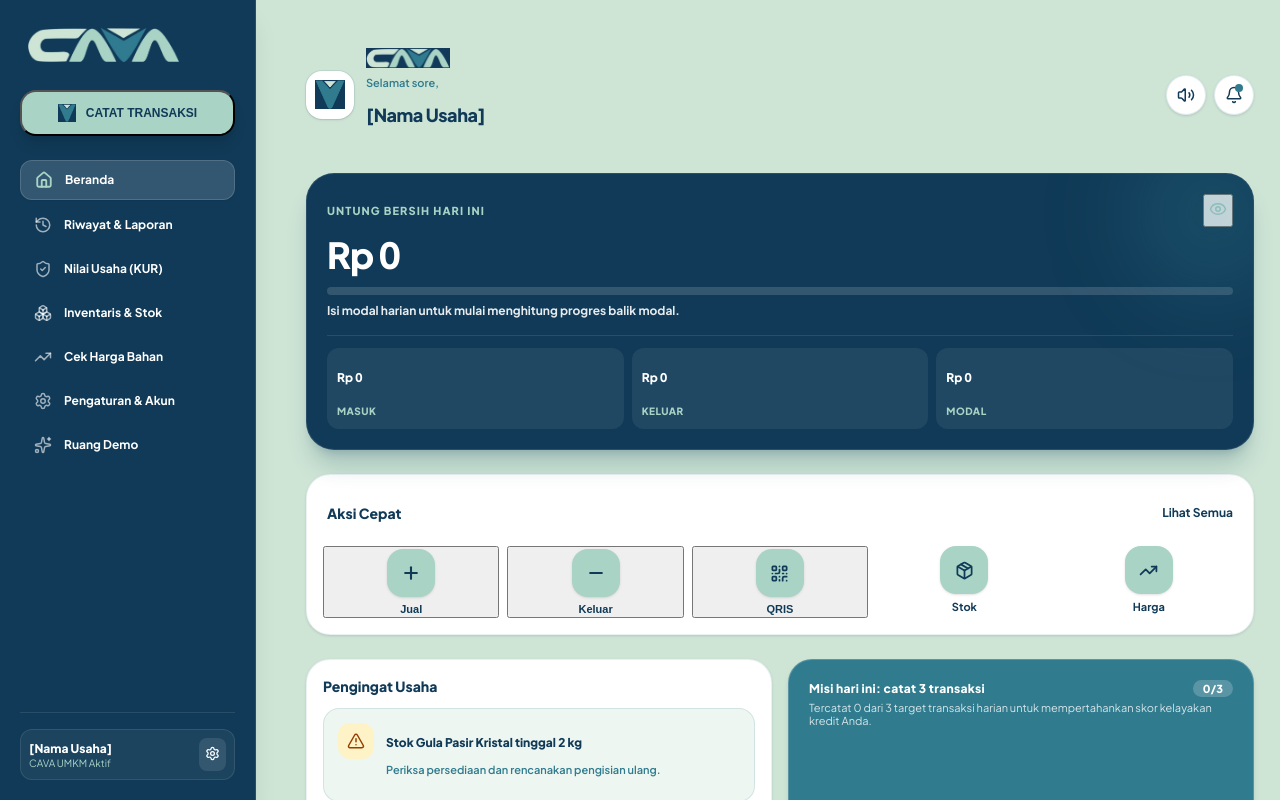
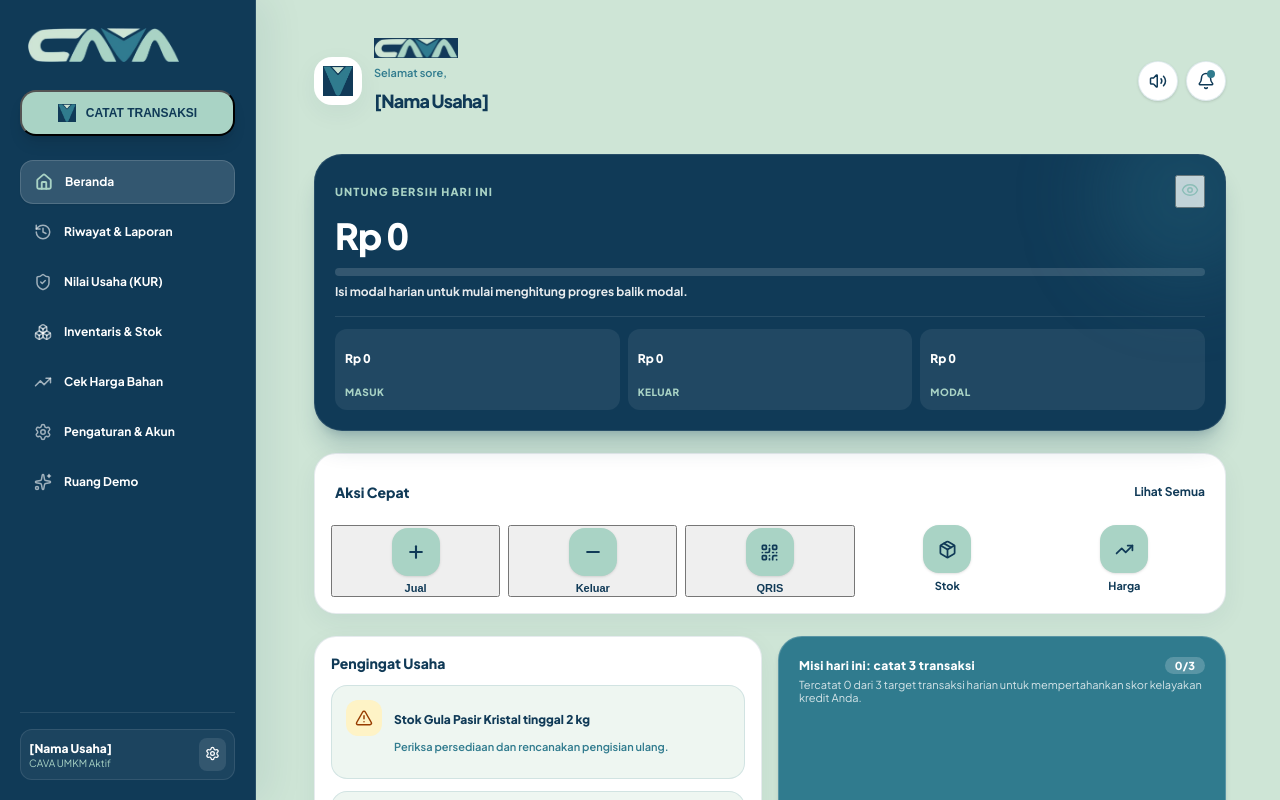
Before and after one commit to elfa306/umkmredesign, a Next.js app: page /kasir in a window 1280 px wide. Shown: the top 800 px of the page. Built offline with nearby package versions, Linux system fonts and the light colour scheme; no server answers; the database is empty.

Commit message:
Introduce consistent CAVA mobile banking design system

```diff
--- a/app/globals.css
+++ b/app/globals.css
@@ -602,3 +602,274 @@ input.loan-range::-moz-range-thumb {
   background: #103A57;
   box-shadow: 0 1px 6px rgba(16, 58, 87, 0.24);
 }
+
+/* -------------------------------------------------------------------------
+   CAVA Mobile Banking Refresh
+   Clean surfaces, compact hierarchy, and accessible navigation.
+   ------------------------------------------------------------------------- */
+:root {
+  --cava-surface: #FFFFFF;
+  --cava-surface-soft: #F6FAF8;
+  --cava-line: rgba(16, 58, 87, 0.10);
+  --cava-shadow-soft: 0 8px 26px rgba(16, 58, 87, 0.055);
+  --cava-shadow-raised: 0 14px 34px rgba(16, 58, 87, 0.11);
+  --cava-radius-card: 22px;
+}
+
+html {
+  scroll-behavior: smooth;
+  scroll-padding-top: 24px;
+}
+
+body {
+  background: var(--cava-bg);
+  color: var(--cava-prussian);
+  font-feature-settings: "ss01" on;
+}
+
+::selection {
+  color: var(--cava-prussian);
+  background: var(--cava-pastel);
+}
+
+:focus-visible {
+  outline: 3px solid rgba(48, 123, 142, 0.42);
+  outline-offset: 3px;
+}
+
+.wrap {
+  width: 100%;
+  max-width: 520px;
+  margin: 0 auto;
+  padding: calc(12px + env(safe-area-inset-top)) 16px calc(116px + env(safe-area-inset-bottom));
+  gap: 18px;
+}
+
+@media (min-width: 1024px) {
+  .wrap {
+    width: min(calc(100% - 300px), 1240px);
+    max-width: 1240px;
+    margin-left: 280px;
+    margin-right: 20px;
+    padding: 28px 34px 72px;
+    gap: 22px;
+  }
+}
+
+@media (min-width: 1440px) {
+  .wrap {
+    width: min(calc(100% - 320px), 1320px);
+    max-width: 1320px;
+    margin-left: 300px;
+    padding: 34px 46px 80px;
+  }
+}
+
+/* Consistent page headings: left aligned like a financial dashboard. */
+.wrap > header,
+.wrap .header-app {
+  text-align: left;
+  padding-top: max(10px, env(safe-area-inset-top));
+}
+
+.wrap > header h1,
+.wrap .header-app h1 {
+  color: var(--cava-prussian);
+  letter-spacing: -0.045em;
+  line-height: 1.16;
+}
+
+.wrap > header p,
+.wrap .header-app p {
+  color: var(--cava-teal);
+}
+
+.header-app {
+  display: flex;
+  flex-direction: column;
+  align-items: flex-start;
+  gap: 4px;
+}
+
+.glass-card {
+  border-radius: var(--cava-radius-card);
+  border: 1px solid var(--cava-line);
+  background: var(--cava-surface);
+  box-shadow: var(--cava-shadow-soft);
+  padding: 20px;
+}
+
+.balance-card {
+  border-radius: 26px;
+  text-align: left;
+  box-shadow: var(--cava-shadow-raised);
+}
+
+/* White panels on all existing screens share one quiet surface treatment. */
+.wrap .rounded-3xl.bg-white,
+.wrap .rounded-2xl.bg-white,
+.wrap .rounded-xl.bg-white {
+  border-color: var(--cava-line);
+  box-shadow: var(--cava-shadow-soft);
+}
+
+.wrap .rounded-3xl.bg-white {
+  border-radius: 22px;
+}
+
+.wrap .rounded-2xl.bg-white {
+  border-radius: 18px;
+}
+
+.wrap .rounded-xl.bg-white {
+  border-radius: 15px;
+}
+
+/* Controls remain the same controls; only their visual states are unified. */
+.btn-main,
+.wrap .btn-main {
+  border-radius: 16px;
+  background: var(--cava-prussian);
+  box-shadow: 0 8px 18px rgba(16, 58, 87, 0.14);
+}
+
+.btn-soft,
+.wrap .btn-soft {
+  border-radius: 15px;
+  background: #FFFFFF;
+  border: 1px solid var(--cava-line);
+}
+
+.btn-sm {
+  border-radius: 12px;
+}
+
+.filter-pills {
+  justify-content: flex-start;
+  padding-bottom: 2px;
+}
+
+.btn-pill {
+  border-radius: 999px;
+  border-color: rgba(48, 123, 142, 0.18);
+  padding: 9px 15px;
+}
+
+.btn-pill.active {
+  background: var(--cava-prussian);
+  color: #FFFFFF;
+}
+
+.toggle-stats {
+  border-radius: 15px;
+  border-color: var(--cava-line);
+  padding: 4px;
+}
+
+.toggle-stats button {
+  border-radius: 12px;
+  min-height: 42px;
+}
+
+.trx {
+  border-radius: 17px;
+  border-color: var(--cava-line);
+  box-shadow: none;
+}
+
+.mut {
+  padding: 13px 0;
+}
+
+.label {
+  letter-spacing: 0.045em;
+}
+
+/* Mobile navigation: white dock, soft active state, CAVA V remains the record action. */
+.cava-mobile-nav {
+  min-height: 70px;
+  border-color: rgba(16, 58, 87, 0.09);
+  box-shadow: 0 -10px 30px rgba(16, 58, 87, 0.10);
+}
+
+.cava-mobile-nav > a {
+  min-width: 58px;
+  border-radius: 15px;
+  padding: 7px 6px;
+  transition: color 150ms ease, background-color 150ms ease;
+}
+
+.cava-mobile-nav > a[class*="text-[#103A57]"] {
+  background: rgba(206, 229, 214, 0.58);
+}
+
+.cava-mobile-nav > a span {
+  font-size: 10px;
+  line-height: 1.2;
+}
+
+.cava-mobile-nav button {
+  transition: transform 150ms ease, box-shadow 150ms ease;
+}
+
+.cava-mobile-nav button:focus-visible {
+  outline-offset: 5px;
+}
+
+.cava-desktop-sidebar {
+  box-shadow: 12px 0 36px rgba(16, 58, 87, 0.08);
+}
+
+.cava-desktop-sidebar nav a {
+  min-height: 44px;
+  border-radius: 13px;
+}
+
+.cava-desktop-sidebar nav a span {
+  line-height: 1.35;
+}
+
+/* Cleaner login fields without changing input names, validation, or submit behavior. */
+input.auth-input {
+  min-height: 50px;
+  border-radius: 14px;
+  background: #F8FBFA;
+  border-color: rgba(48, 123, 142, 0.20);
+}
+
+input.auth-input:focus {
+  background: #FFFFFF;
+  border-color: var(--cava-teal);
+  box-shadow: 0 0 0 4px rgba(48, 123, 142, 0.11);
+}
+
+@media (max-width: 380px) {
+  .wrap {
+    padding-left: 12px;
+    padding-right: 12px;
+    gap: 15px;
+  }
+  .cava-mobile-nav {
+    padding-left: 7px;
+    padding-right: 7px;
+  }
+  .cava-mobile-nav > a {
+    min-width: 50px;
+    padding-left: 3px;
+    padding-right: 3px;
+  }
+}
+
+@media (prefers-reduced-motion: reduce) {
+  html {
+    scroll-behavior: auto;
+  }
+  *,
+  *::before,
+  *::after {
+    transition-duration: 0.01ms !important;
+    animation-duration: 0.01ms !important;
+    animation-iteration-count: 1 !important;
+    scroll-behavior: auto !important;
+  }
+}
```
